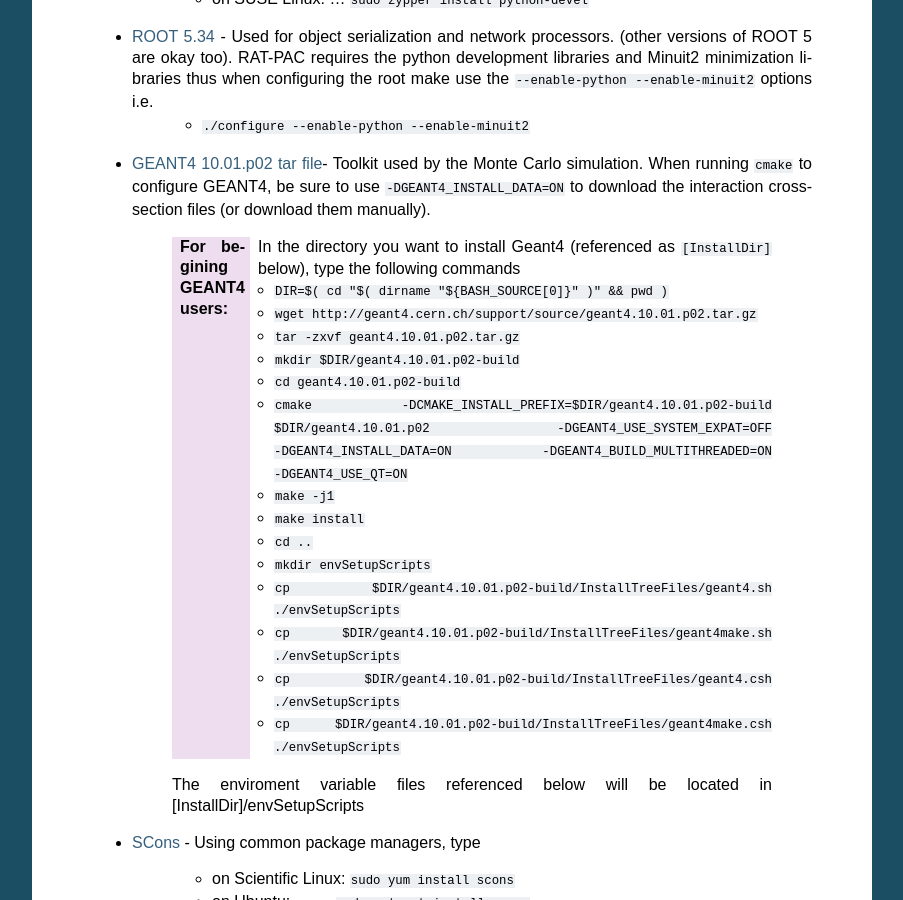
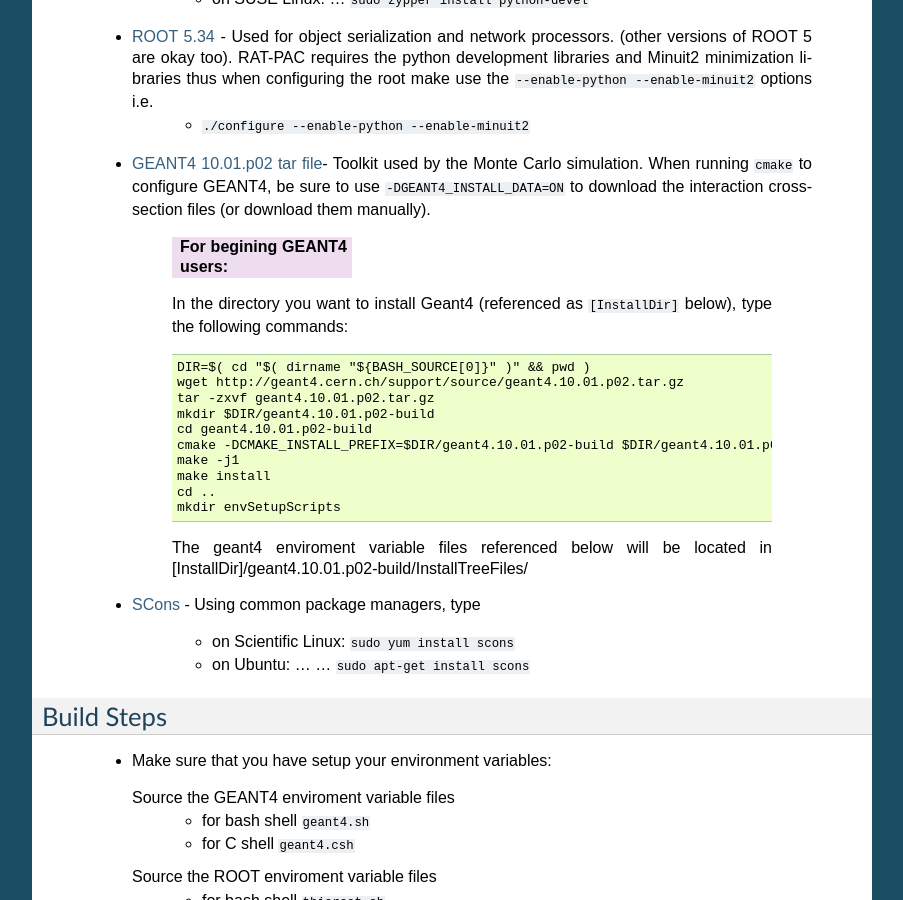
Before and after one commit to rat-pac/rat-pac, a Sphinx documentation site: the page built from doc/installation.rst, in a window 1280 px wide and 900 px high, scrolled down 624 px. Shown: the whole window, without its empty margins (198-1101 px from the left). Built offline with Sphinx 7.4.7, drawn with Linux system fonts in a browser that asks for light colours; formulas are drawn with MathJax 3.

Commit message:
Cosmetic modifications to the installation guide

```diff
--- a/doc/installation.rst
+++ b/doc/installation.rst
@@ -33,24 +33,22 @@ These software packages should be installed in the order presented before you at
 
  * `GEANT4 10.01.p02 <http://geant4.web.cern.ch/geant4/support/download.shtml>`_ `tar file <http://geant4.cern.ch/support/source/geant4.10.01.p02.tar.gz>`_- Toolkit used by the Monte Carlo simulation.  When running ``cmake`` to configure GEANT4, be sure to use ``-DGEANT4_INSTALL_DATA=ON`` to download the interaction cross-section files (or download them manually).
 
-     :For begining GEANT4 users:  In the directory you want to install Geant4 (referenced as ``[InstallDir]`` below), type the following commands
+     :For begining GEANT4 users:
+     In the directory you want to install Geant4 (referenced as ``[InstallDir]`` below), type the following commands::
 
-      - ``DIR=$( cd "$( dirname "${BASH_SOURCE[0]}" )" && pwd )``
-      - ``wget http://geant4.cern.ch/support/source/geant4.10.01.p02.tar.gz``
-      - ``tar -zxvf geant4.10.01.p02.tar.gz``
-      - ``mkdir $DIR/geant4.10.01.p02-build``
-      - ``cd geant4.10.01.p02-build``
-      - ``cmake -DCMAKE_INSTALL_PREFIX=$DIR/geant4.10.01.p02-build $DIR/geant4.10.01.p02 -DGEANT4_USE_SYSTEM_EXPAT=OFF -DGEANT4_INSTALL_DATA=ON -DGEANT4_BUILD_MULTITHREADED=ON -DGEANT4_USE_QT=ON``
-      - ``make -j1``
-      - ``make install``
-      - ``cd ..``
-      - ``mkdir envSetupScripts``
-      - ``cp $DIR/geant4.10.01.p02-build/InstallTreeFiles/geant4.sh ./envSetupScripts``
-      - ``cp $DIR/geant4.10.01.p02-build/InstallTreeFiles/geant4make.sh ./envSetupScripts``
-      - ``cp $DIR/geant4.10.01.p02-build/InstallTreeFiles/geant4.csh ./envSetupScripts``
-      - ``cp $DIR/geant4.10.01.p02-build/InstallTreeFiles/geant4make.csh ./envSetupScripts``
+            DIR=$( cd "$( dirname "${BASH_SOURCE[0]}" )" && pwd )
+            wget http://geant4.cern.ch/support/source/geant4.10.01.p02.tar.gz
+            tar -zxvf geant4.10.01.p02.tar.gz
+            mkdir $DIR/geant4.10.01.p02-build
+            cd geant4.10.01.p02-build
+            cmake -DCMAKE_INSTALL_PREFIX=$DIR/geant4.10.01.p02-build $DIR/geant4.10.01.p02 -DGEANT4_USE_SYSTEM_EXPAT=OFF -DGEANT4_INSTALL_DATA=ON -DGEANT4_BUILD_MULTITHREADED=ON -DGEANT4_USE_QT=ON
+            make -j1
+            make install
+            cd ..
+            mkdir envSetupScripts
 
-     The enviroment variable files referenced below will be located in [InstallDir]/envSetupScripts
+
+     The geant4 enviroment variable files referenced below will be located in [InstallDir]/geant4.10.01.p02-build/InstallTreeFiles/
 
  * `SCons <http://www.scons.org/doc/2.1.0/HTML/scons-user/x121.html>`_ - Using common package managers, type
 
```
